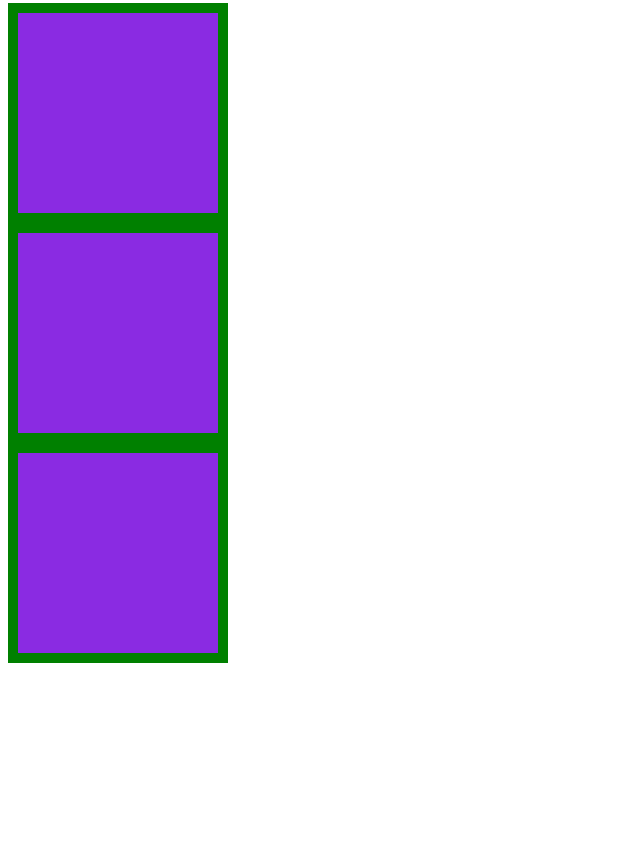
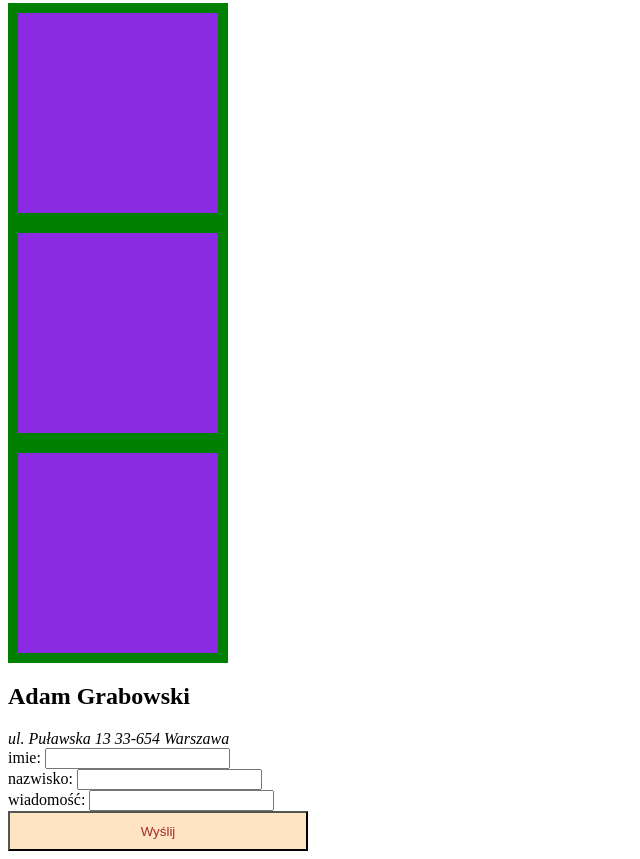
Before and after one commit to grabek13/zadanie15, a plain HTML site: page index.html in a window 1280 px wide. Shown: the part 425-1284 px from the top of the page, without its empty margins (0-640 px from the left). Before the commit the page ends 1096 px from the top, so only its background shows below. Drawn offline with Linux system fonts and the light colour scheme.

Commit message:
zadanie15 - dodanie sekcji contact

```diff
--- a/index.html
+++ b/index.html
@@ -29,5 +29,15 @@
         <div class="d5"></div>
         <div class="d5"></div>
     </section>
+    <section id="contact">
+        <h1>Adam Grabowski</h1>
+        <address>ul. Puławska 13 33-654 Warszawa</address>
+        <form action="">
+            imie: <input type="text" name="fimie" required><br/>
+            nazwisko: <input type="text" name="fnazwisko" required><br/>
+            wiadomość: <input type="textarea" name="fwiadomosc" required><br/>
+            <input type="submit" value="Wyślij" class="button">
+        </form>
+    </section>
 </body>
 </html>
--- a/style.css
+++ b/style.css
@@ -46,3 +46,13 @@ div.d5{
     border: 10px solid green;
     background-color: blueviolet;
 }
+form {
+    font-family: serif;
+}
+
+.button {
+    width: 300px;
+    height: 40px;
+    background-color: bisque;
+    color:brown;
+}
```
